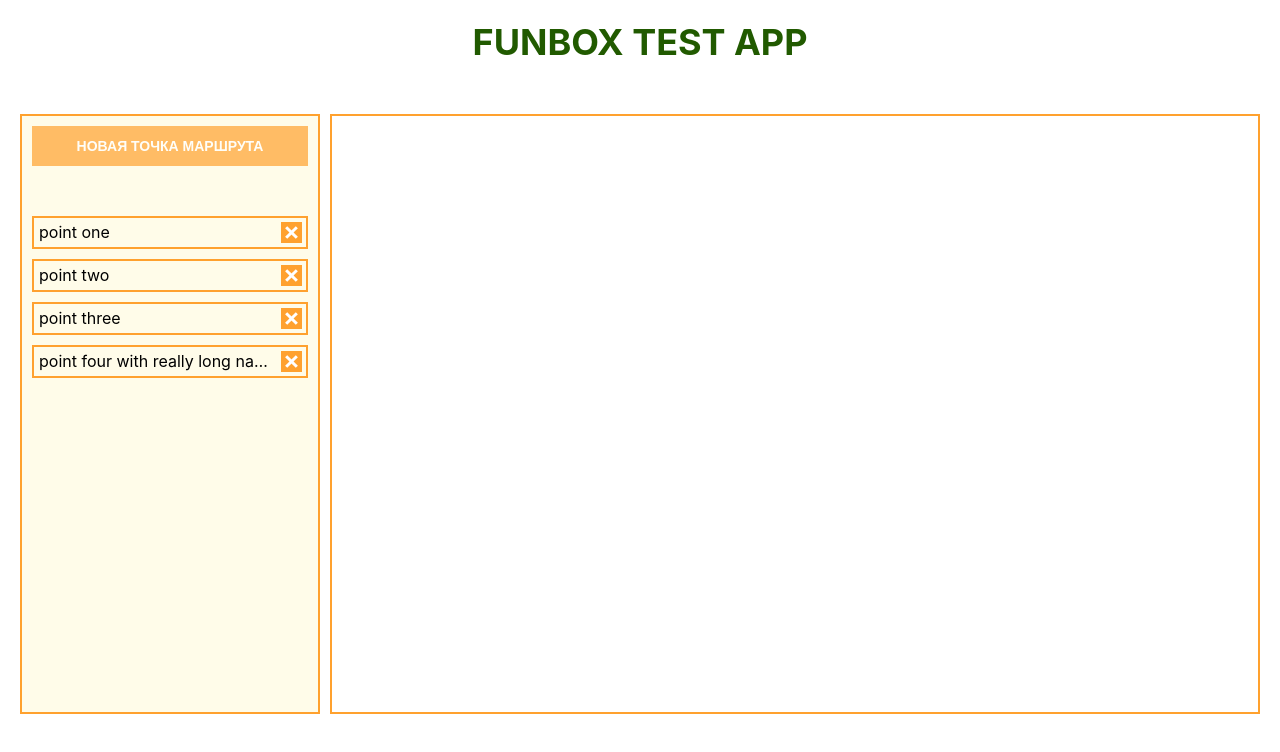
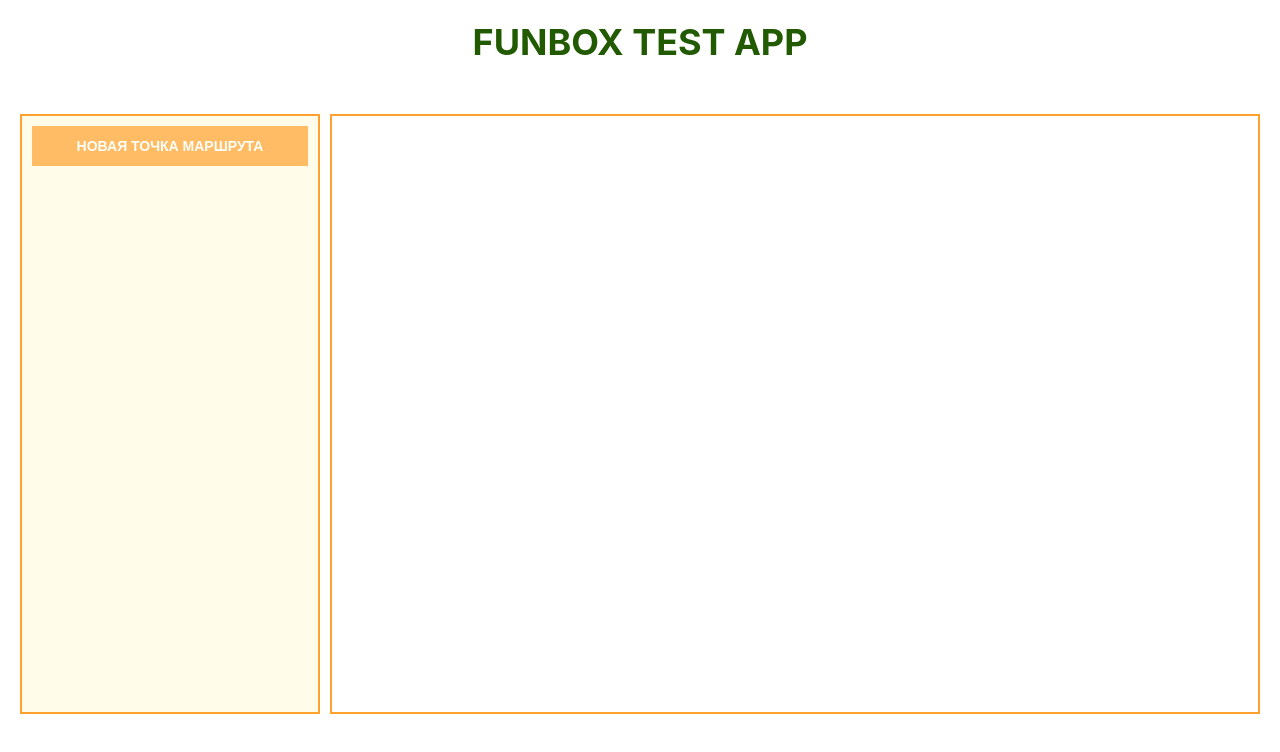
Before and after one commit to frontstall/route-planner, a React (Create React App) app: page / in a window 1280 px wide. Shown: the top 752 px of the page. Built offline with nearby package versions, Linux system fonts and the light colour scheme.

Commit message:
remove mocks

```diff
--- a/src/components/App.jsx
+++ b/src/components/App.jsx
@@ -15,37 +15,22 @@ import { DEFAULT_MAP_CENTER } from '../tools/const';
 class App extends React.Component {
   constructor(props) {
     super(props);
+
+    const { points, pointsIds } = this.props;
     this.state = {
-      points: {
-        test1: {
-          coordinates: [55.759, 37.64],
-          id: 'test1',
-          name: 'point one',
-        },
-        test2: {
-          coordinates: [55.7621, 37.6429],
-          id: 'test2',
-          name: 'point two',
-        },
-        test3: {
-          coordinates: [55.76029, 37.6482],
-          id: 'test3',
-          name: 'point three',
-        },
-        test4: {
-          coordinates: [55.75556, 37.6488],
-          id: 'test4',
-          name:
-            'point four with really long name you cant believe it can be sooo long',
-        },
-      },
-      pointsIds: ['test1', 'test2', 'test3', 'test4'],
+      points,
+      pointsIds,
       addingNewPoint: false,
       center: DEFAULT_MAP_CENTER,
       mapLoaded: false,
       map: null,
     };
   }
+
+  static defaultProps = {
+    points: {},
+    pointsIds: [],
+  };
 
   componentDidUpdate(prevProps, prevState) {
     if (this.shouldRenderPoints(prevState)) {
```
